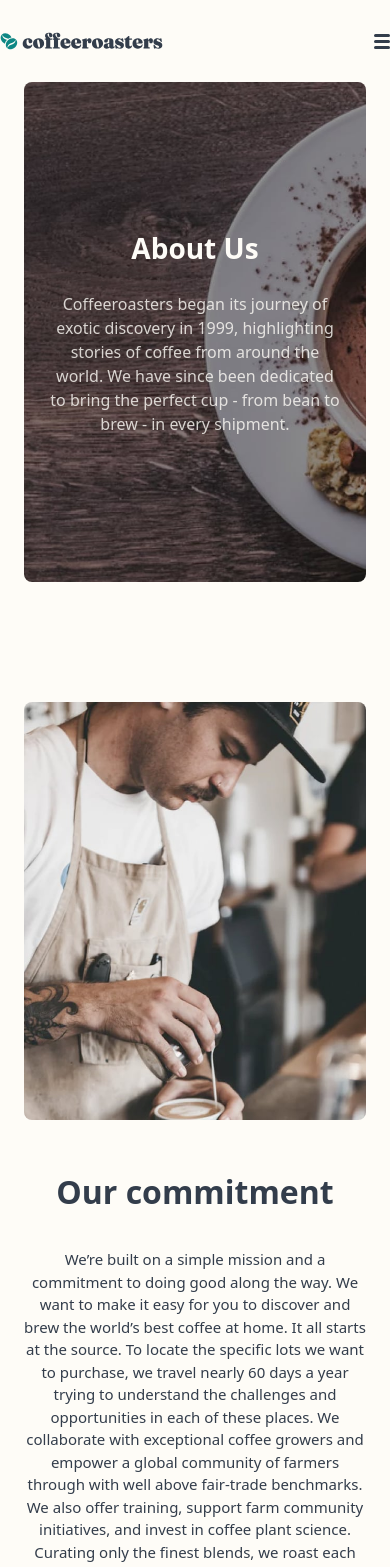
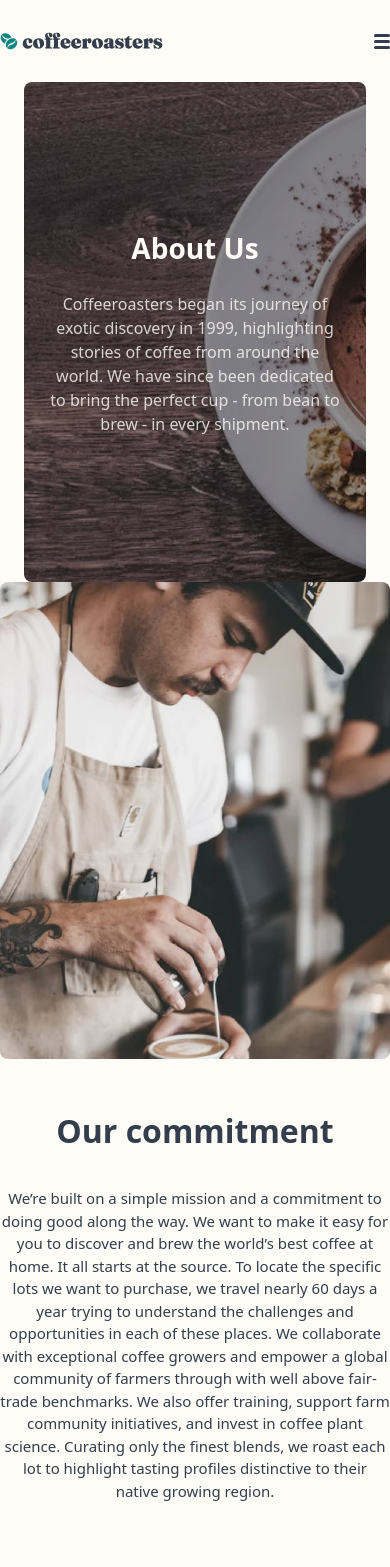
Before and after one commit to MadeByJax/coffeeroasters, a React (Vite) app: page /about in a window 390 px wide. Shown: the top 1567 px of the page. Built offline with nearby package versions, Linux system fonts and the light colour scheme.

Commit message:
Refactor Commitment component layout

```diff
--- a/src/components/Commitment.jsx
+++ b/src/components/Commitment.jsx
@@ -5,7 +5,7 @@ import tabletImage from "/src/assets/about/tablet/image-commitment.jpg";
 
 const Commitment = () => {
   return (
-    <div className="px-6 container mx-auto mt-[120px]">
+    <div className="">
       <div className="flex flex-col md:flex-row gap-12 lg:px-12 items-center">
         <div className="md:w-1/2">
           <img
@@ -19,7 +19,7 @@ const Commitment = () => {
             alt=""
           />
           <img
-            className="rounded-lg md:hidden w-full h-full"
+            className="rounded-lg md:hidden mx-auto object-cover object-center"
             src={mobileImage}
             alt=""
           />
```
